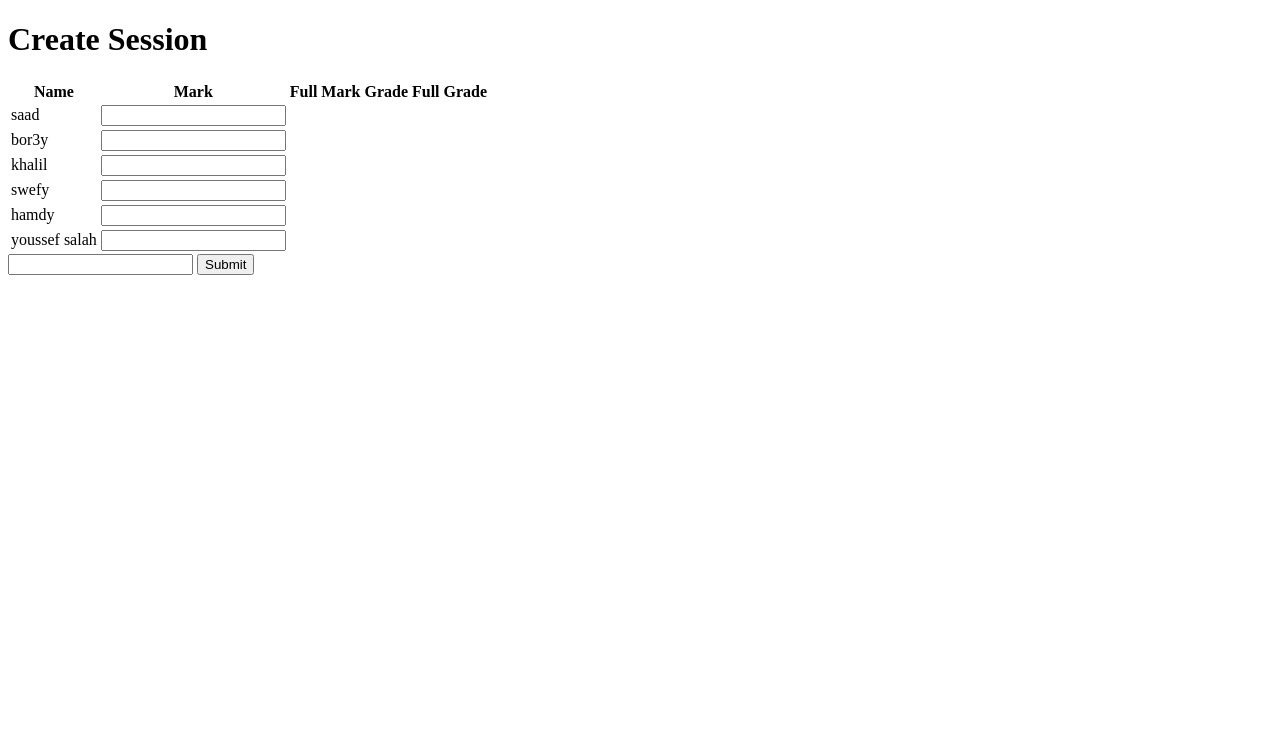
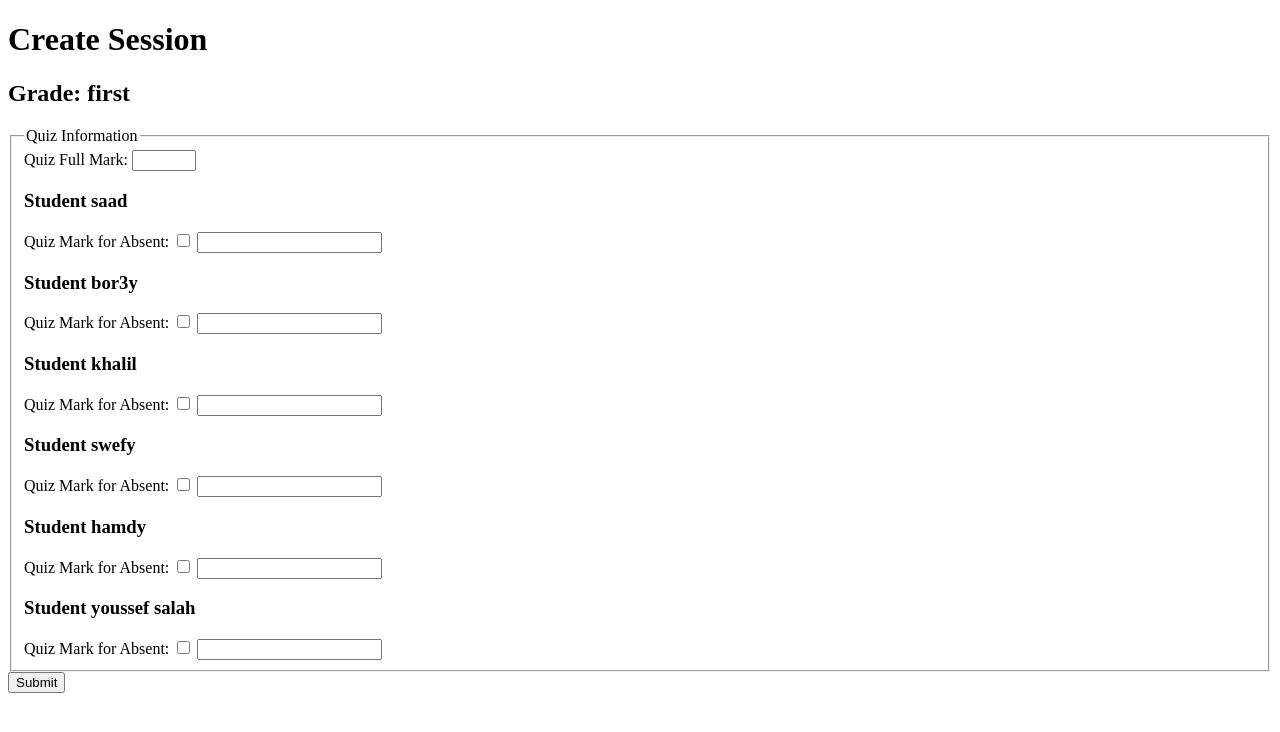
Before and after one commit to muhamedhaamdy/LearnLogs, a Flask app: page /create_session/first in a window 1280 px wide. Shown: the top 732 px of the page. Run offline with Flask 3, Linux system fonts and the light colour scheme; data comes from the database, SQL or seed files in the repository; both versions use the stored data as it was after the commit; some libraries are stand-ins or nearby versions.

Commit message:
the issue of create session

```diff
--- a/learnlogs/data.py
+++ b/learnlogs/data.py
@@ -12,7 +12,10 @@ def get_by_grade(grade):
         total_mark_for_student = 0
         for mark in student_mark:
             all_mark.append({'session':mark.session_id, 'mark':mark.mark, 'full_mark':mark.full_mark})
-            total_mark_for_student += mark.mark/mark.full_mark
+            if mark.mark is not None and mark.full_mark is not None:
+                total_mark_for_student += mark.mark / mark.full_mark
+            else:
+                continue
         total_mark_precision = total_mark_for_student/len(all_session) * 100
 
         all_student_data[student.id]=[{'student_name':student.student_name, 'email':student.email,
--- a/learnlogs/forms.py
+++ b/learnlogs/forms.py
@@ -2,7 +2,7 @@ from flask_wtf import FlaskForm
 from flask_wtf.file import FileField, FileAllowed
 from flask_login import current_user
 from learnlogs.models import Student
-from wtforms import StringField, PasswordField, SubmitField, BooleanField, SelectField, IntegerField
+from wtforms import FormField,FieldList,StringField, PasswordField, SubmitField, BooleanField, SelectField, IntegerField
 from wtforms.validators import DataRequired, Length, Email, EqualTo, ValidationError, InputRequired, NumberRange
 
 
@@ -40,12 +40,14 @@ class LoginForm(FlaskForm):
 
 class QuizForm(FlaskForm):
     absent = BooleanField('Absent')
-    quiz_mark = IntegerField('Quiz Mark', validators=[InputRequired(), NumberRange(min=0, max=100)])
+    quiz_mark = IntegerField('Quiz Mark')
+
+class Submit_Student_mark(FlaskForm):
+    quiz_full_mark = IntegerField('Quiz Full Mark', validators=[InputRequired(), NumberRange(min=0, max=100)])
+    students_list = FieldList(FormField(QuizForm),min_entries=30)
     submit = SubmitField('Submit')
 
-class SubmibButton(FlaskForm):
-    quiz_full_mark = IntegerField('Quiz Full Mark', validators=[InputRequired(), NumberRange(min=0, max=100)])
-    submit = SubmitField('Submit')
+
     # def validate_quiz_mark(self, quiz_mark):
     #     if self.absent.data == False and self.quiz_mark.data > self.quiz_full_mark.data:
     #         raise ValidationError('Quiz mark should be less than or equal to the full mark')
--- a/learnlogs/routes.py
+++ b/learnlogs/routes.py
@@ -3,7 +3,7 @@ import secrets
 from PIL import Image
 from flask import render_template, url_for, flash, redirect, request, abort
 from learnlogs import app, db, bcrypt
-from learnlogs.forms import EnrollForm, LoginForm, QuizForm, SubmibButton
+from learnlogs.forms import EnrollForm, LoginForm, QuizForm, Submit_Student_mark
 from learnlogs.models import Student, Session, Student_Session
 from flask_login import login_user, current_user, logout_user, login_required
 from learnlogs.data import get_by_grade
@@ -84,31 +84,32 @@ def profile(id):
     if student:
         return render_template('student_profile.html', student=student,
                                marks=student_marks, attended=student_attended, sessions=all_session)
-
 @app.route('/create_session/<string:grade>', methods=['GET', 'POST'])
 def create_session(grade):
-        forms = []
-        button = SubmibButton()
-        students = Student.query.filter_by(grade=grade).all()
-        new_session = Session(grade=grade)
-        db.session.add(new_session)
+    students = Student.query.filter_by(grade=grade).all()
+    new_session = Session(grade=grade)
+    db.session.add(new_session)
+    db.session.commit()
+
+    # Pass students list to the form
+    form = Submit_Student_mark()
+
+    if form.validate_on_submit():
+        for student, student_form in zip(students, form.students_list):
+            student_session_entry = Student_Session.insert().values(
+                student_id=student.id,
+                session_id=new_session.id,
+                mark=student_form.quiz_mark.data,
+                full_mark=form.quiz_full_mark.data
+            )
+            db.session.execute(student_session_entry)
         db.session.commit()
-        for student in students:
-            form = QuizForm()
-            forms.append((student, form))
-        if button.validate_on_submit():
-            for student, form in forms:
-                student_session_entry = Student_Session.insert().values(student_id=student.id,
-                                                                            session_id=new_session.id,
-                                                                            mark=form.quiz_mark.data,
-                                                                            full_mark=button.quiz_full_mark.data)
-                db.session.execute(student_session_entry)
-                db.session.commit()
-                return redirect(url_for('dashboard_grade', grade=grade))
+        return redirect(url_for('dashboard_grade', grade=grade))
+    else:
+        print("Form validation failed!")
+        print(form.errors)
 
-        return render_template('create_session.html', form=forms, session=new_session, button=button)
-
-
+    return render_template('create_session.html', form=form, session=new_session, students=students)
 """
 @app.route("/logout")
 def logout():
--- a/learnlogs/templates/create_session.html
+++ b/learnlogs/templates/create_session.html
@@ -7,28 +7,24 @@
 </head>
 <body>
     <h1>Create Session</h1>
+    <h2>Grade: {{ session.grade }}</h2>
     <form method="POST">
-        <table>
-            <thead>
-                <tr>
-                    <th>Name</th>
-                    <th>Mark</th>
-                    <th>Full Mark</th>
-                    <th>Grade</th>
-                    <th>Full Grade</th>
-                </tr>
-            </thead>
-            <tbody>
-                {% for student, form in form %}
-                <tr>
-                    <td>{{ student.student_name }}</td>
-                    <td><input type="number" name="{{ form.quiz_mark.name }}" value="{{ form.quiz_mark.data }}"></td>
-                </tr>
-                {% endfor %}
-            </tbody>
-        </table>
-        <td><input type="number" name="{{ button.quiz_full_mark.name }}" value="{{ button.quiz_full_mark.data }}"></td>
-        {{ button.submit }}
+        <input type="hidden" name="csrf_token" value="{{ csrf_token() }}"/>
+        <fieldset>
+            <legend>Quiz Information</legend>
+            <label for="quiz_full_mark">Quiz Full Mark:</label>
+            {{ form.quiz_full_mark(size=5, class="form-control") }}
+            {%for student, student_form in zip(students, form.students_list):%}
+
+                <div class="student-form">
+                    <h3>Student {{ student.student_name }}</h3>
+                    <label for="{{ student_form.quiz_mark.id }}">Quiz Mark for {{ student_form.absent.label.text }}:</label>
+                    {{ student_form.absent(class="form-check-input") }}
+                    {{ student_form.quiz_mark(size=5, class="form-control") }}
+                </div>
+            {% endfor %}
+        </fieldset>
+        <button type="submit" class="btn btn-primary">{{ form.submit.label }}</button>
     </form>
 </body>
 </html>
--- a/tempCodeRunnerFile.py
+++ /dev/null
@@ -1 +0,0 @@
-saad
```
Also changed, not shown: learnlogs/__init__.py (+7 -0 lines), instance/site.db.
